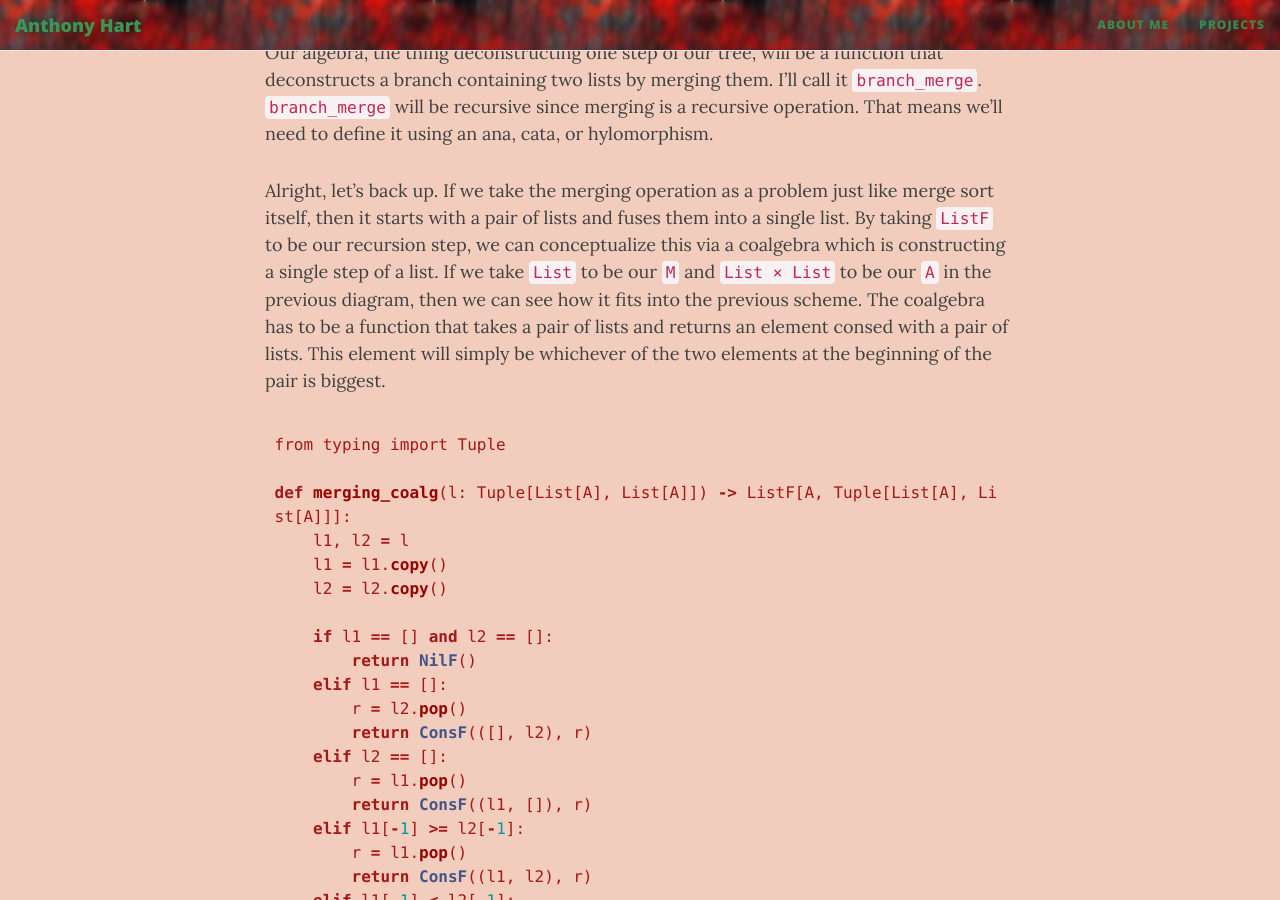
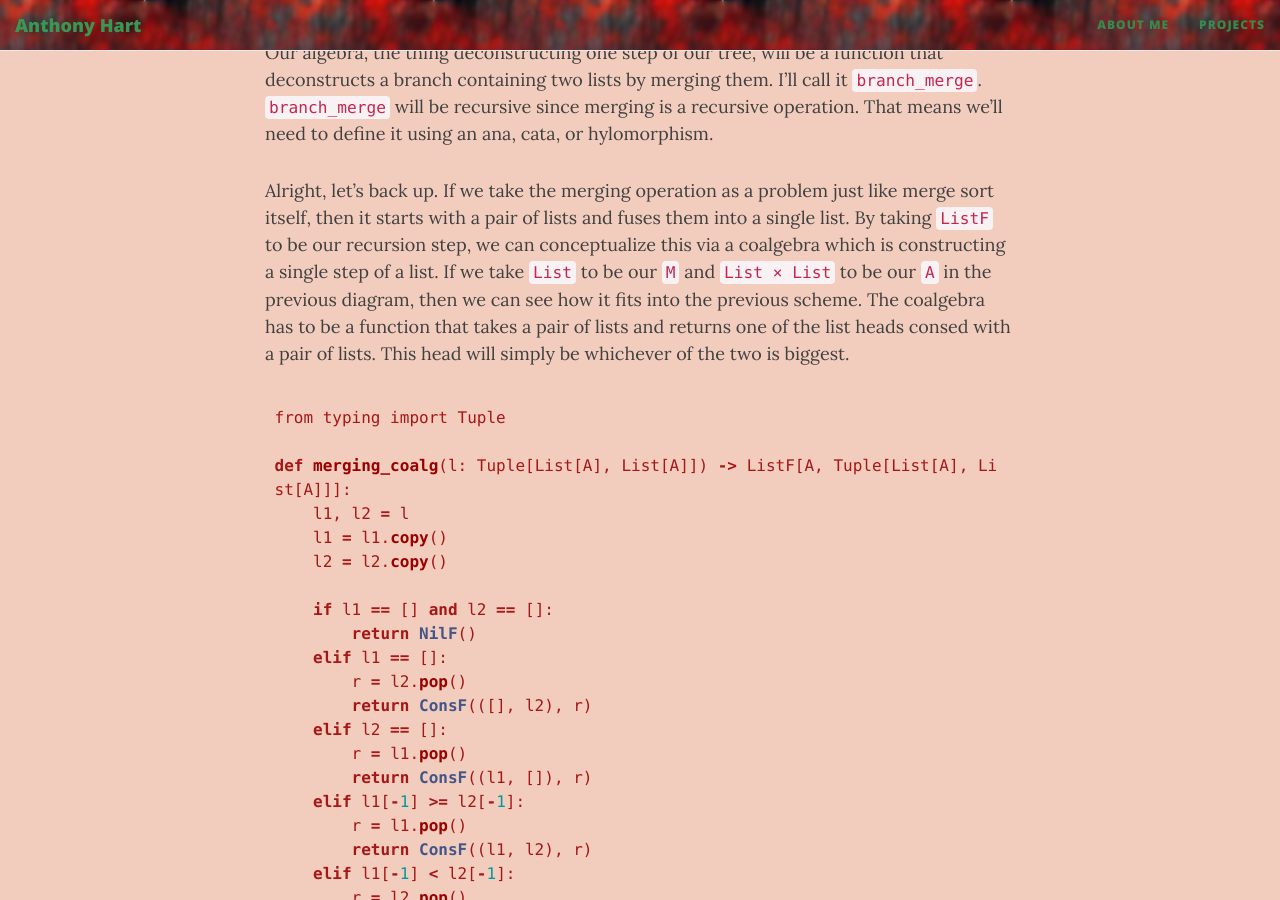
Before and after one commit to AHartNtkn/AHartNtkn.github.io, a Jekyll site: the page built from _posts/2020-04-07-Sorting-Lists-Recursively;-The-Easy-Way.md, in a window 1280 px wide and 900 px high, scrolled down 10464 px. Built offline with Jekyll 4.4.1, drawn with Linux system fonts in a browser that asks for light colours; nearby versions of some CDN libraries.

Commit message:
Better explanation of merging_coalg.

````diff
--- a/_posts/2020-04-07-Sorting-Lists-Recursively;-The-Easy-Way.md
+++ b/_posts/2020-04-07-Sorting-Lists-Recursively;-The-Easy-Way.md
@@ -333,7 +333,7 @@ Notice that `branch_split` also stores an item within a leaf if it's the only it
 
 Our algebra, the thing deconstructing one step of our tree, will be a function that deconstructs a branch containing two lists by merging them. I'll call it `branch_merge`. `branch_merge` will be recursive since merging is a recursive operation. That means we'll need to define it using an ana, cata, or hylomorphism.
 
-Alright, let's back up. If we take the merging operation as a problem just like merge sort itself, then it starts with a pair of lists and fuses them into a single list. By taking `ListF` to be our recursion step, we can conceptualize this via a coalgebra which is constructing a single step of a list. If we take `List` to be our `M` and `List × List` to be our `A` in the previous diagram, then we can see how it fits into the previous scheme. The coalgebra has to be a function that takes a pair of lists and returns an element consed with a pair of lists. This element will simply be whichever of the two elements at the beginning of the pair is biggest.
+Alright, let's back up. If we take the merging operation as a problem just like merge sort itself, then it starts with a pair of lists and fuses them into a single list. By taking `ListF` to be our recursion step, we can conceptualize this via a coalgebra which is constructing a single step of a list. If we take `List` to be our `M` and `List × List` to be our `A` in the previous diagram, then we can see how it fits into the previous scheme. The coalgebra has to be a function that takes a pair of lists and returns one of the list heads consed with a pair of lists. This head will simply be whichever of the two is biggest.
 
 ```python
 from typing import Tuple
````
